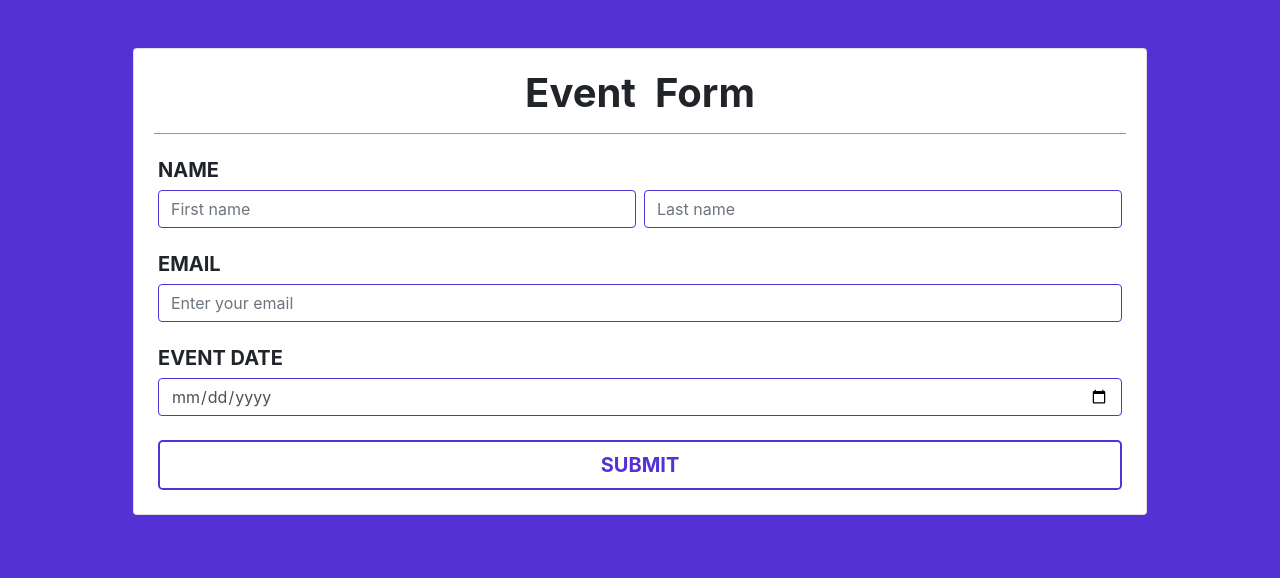
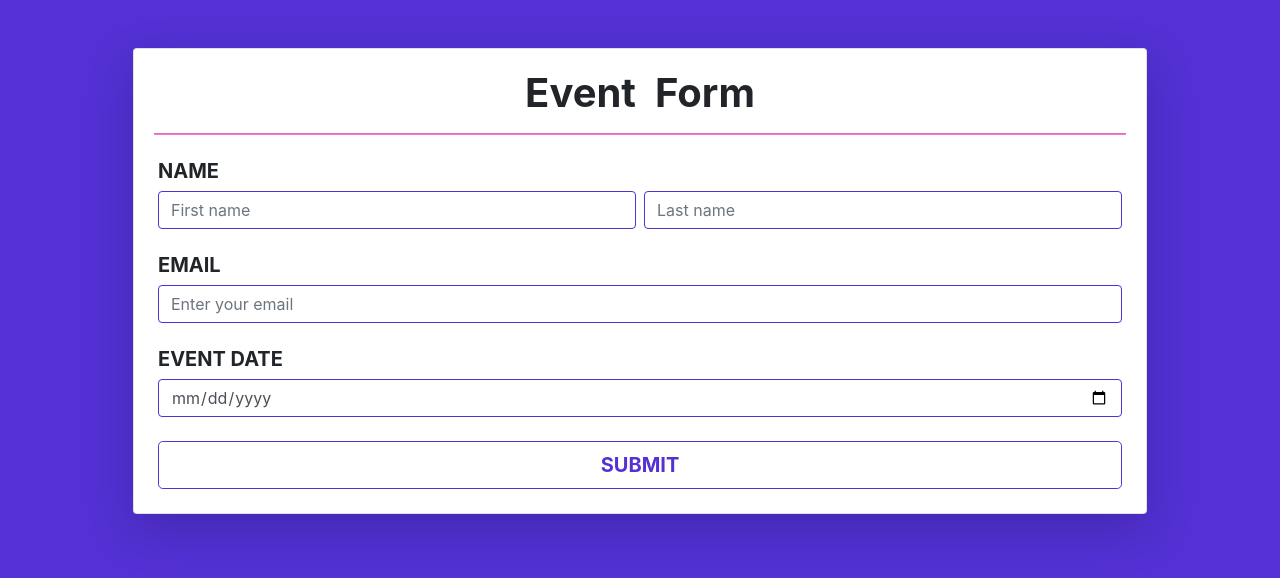
Before and after one commit to ScubaTim/Event-Form, a React (Create React App) app in the folder event-form/: page / in a window 1280 px wide. Shown: the top 578 px of the page. Built offline with nearby package versions, Linux system fonts and the light colour scheme.

Commit message:
styling changes

```diff
--- a/event-form/src/App.js
+++ b/event-form/src/App.js
@@ -8,7 +8,7 @@ function App() {
     <Container className="App">
       <Row>
         <Col className="m-5">
-          <Card className="CARD">
+          <Card className="CARD shadow-lg">
             <CardBody>
               <CardTitle className="text-center mb-4">
                 <h1 className="font-weight-bold">Event&nbsp; Form</h1>
--- a/event-form/src/components/EventForm.js
+++ b/event-form/src/components/EventForm.js
@@ -1,5 +1,5 @@
 import React, { useState, useEffect } from 'react';
-import { Button, Form, FormGroup, Label, Input } from 'reactstrap';
+import { Row, Col, Button, Form, FormGroup, Label, Input } from 'reactstrap';
 import formService from '../services/eventForm';
 import SuccessModal from '../components/SuccessModal';
 
@@ -53,11 +53,15 @@ const EventForm = () => {
         setEventDate(e.target.value)
     };
 
-    // const displayModal = modalToggle ? <SuccessModal /> : null;
-
     return (
         <>
-            <SuccessModal isOpen={!!isSuccessModalOpen} toggle={() => setIsSuccessModalOpen(false)} />
+            <Row>
+                <Col>
+                    <SuccessModal className="success-modal" isOpen={!!isSuccessModalOpen} toggle={() => setIsSuccessModalOpen(false)} />
+                </Col>
+            </Row>
+            <Row>
+                <Col>
                     <Form onSubmit={handleFormSubmit} className="px-1">
                         <FormGroup>
                             <Label for="name"><h5 className="font-weight-bold text-uppercase my-0">Name</h5></Label>
@@ -82,6 +86,8 @@ const EventForm = () => {
                         </FormGroup>
                         <Button size="lg" type="submit" color="white" outline block className="custom-btn font-weight-bold text-uppercase mt-4 mb-1">Submit</Button>
                     </Form>
+                </Col>
+            </Row>
         </>
     );
 }
--- a/event-form/src/components/SuccessModal.js
+++ b/event-form/src/components/SuccessModal.js
@@ -1,4 +1,4 @@
-import React, { useState } from 'react';
+import React from 'react';
 import { Button, Modal, ModalHeader, ModalBody, ModalFooter } from 'reactstrap';
 
 const SuccessModal = ({ toggle, isOpen, className }) => {
@@ -8,7 +8,7 @@ const SuccessModal = ({ toggle, isOpen, className }) => {
             <ModalHeader onClick={toggle}>Congratulations!</ModalHeader>
             <ModalBody>
                 The event form has submitted successfully!
-        </ModalBody>
+            </ModalBody>
             <ModalFooter>
                 <Button onClick={toggle} color="white" outline className="custom-btn text-uppercase font-weight-bold" >Close</Button>
             </ModalFooter>
--- a/event-form/src/index.scss
+++ b/event-form/src/index.scss
@@ -20,6 +20,7 @@ body {
 
 hr {
   background-color: $pink !important;
+  height: 1px !important;
 }
 
 input {
@@ -28,9 +29,19 @@ input {
 
 .custom-btn {
   color: $purple !important;
-  border: 2px solid $purple !important;
+  border: 1px solid $purple !important;
 }
 .custom-btn:hover, .custom-btn:active {
   background-color: $purple !important;
   color: white !important;
 }
+
+.form-control:focus {
+  border: 1px solid $blue !important;
+  box-shadow: none !important;
+}
+
+.success-modal {
+  position: absolute;
+  top: 15vh;
+}
```
Also changed, not shown: 18 other files (tests, documents, lock files or other folders). Lines whose indentation alone changed are shown as unchanged.
